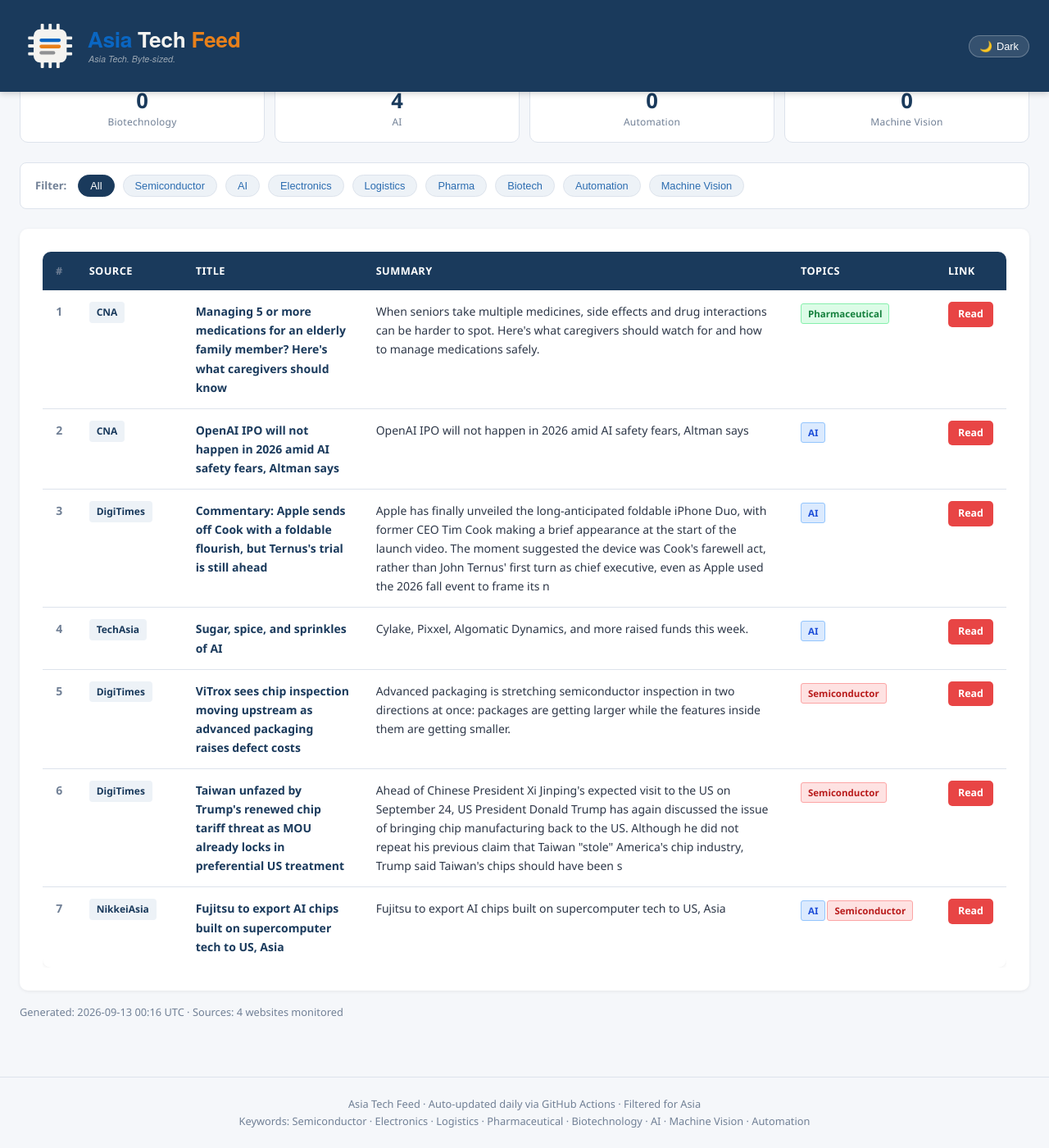
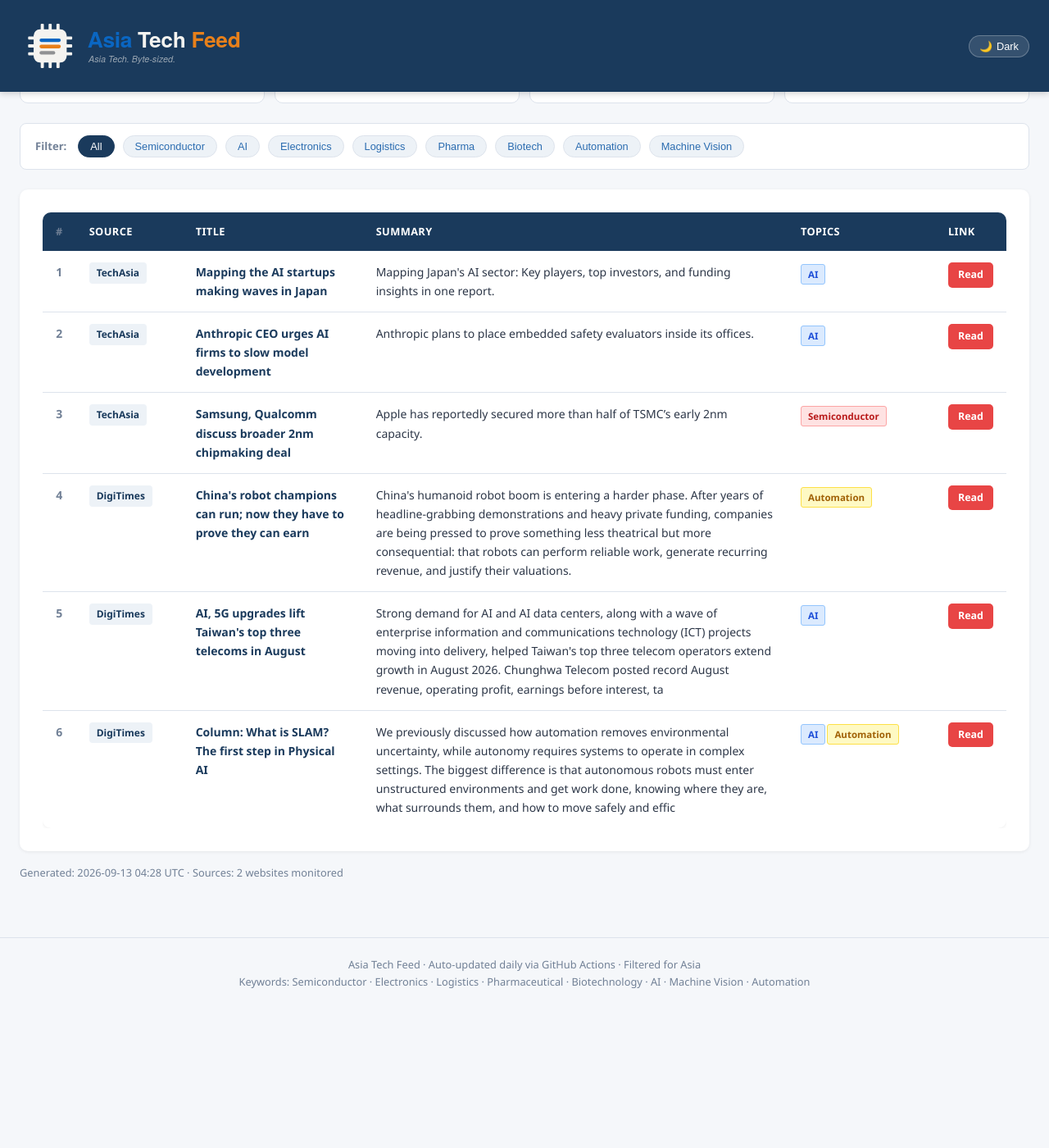
Before and after one commit to asiatechfeed/Asia-Tech-Feed, a Jekyll site: the page built from _posts/2026-09-13-asia-tech-news-digest.md, in a window 1280 px wide and 1400 px high, scrolled down 571 px. Shown: the whole window at 82% size. Built offline with Jekyll 4.4.1, drawn with Linux system fonts in a browser that asks for light colours; a script that is not in the unit is left out; after the commit the page ends 1801 px from its top, so only the background shows below that; some of the changed text lies outside the part shown.

Commit message:
📰 News digest 2026-09-13 (6 articles)

```diff
--- a/_posts/2026-09-13-asia-tech-news-digest.md
+++ b/_posts/2026-09-13-asia-tech-news-digest.md
@@ -1,16 +1,16 @@
 ---
 layout: post
 title: "Asia Tech News Digest - September 13, 2026"
-date: 2026-09-13 08:16:47 +0800
-articles_count: 7
-sources_count: 4
-sources: ["CNA", "DigiTimes", "NikkeiAsia", "TechAsia"]
+date: 2026-09-13 12:28:11 +0800
+articles_count: 6
+sources_count: 2
+sources: ["DigiTimes", "TechAsia"]
 csv_file: /assets/data/news-2026-09-13.tsv
-featured_title: "Managing 5 or more medications for an elderly family member? Here's what caregivers should know"
-featured_url: "https://www.channelnewsasia.com/wellness/senior-multiple-medications-caregiver-safety-6364221"
-featured_source: "CNA"
-featured_summary: "When seniors take multiple medicines, side effects and drug interactions can be harder to spot. Here's what caregivers should watch for and how to manage medications safely."
-featured_image: "https://dam.mediacorp.sg/image/upload/s--qYAvmvKp--/c_crop,h_1125,w_2000,x_0,y_208/c_fill,g_auto,h_676,w_1200/f_auto,q_auto/v1/mediacorp/cna/image/2026/09/05/senior-multiple-medications-caregiver-safety-1.jpg?itok=Wc5u8FnL"
+featured_title: "Mapping the AI startups making waves in Japan"
+featured_url: "https://www.techinasia.com/visual-story/mapping-japans-leading-ai-startups"
+featured_source: "TechAsia"
+featured_summary: "Mapping Japan's AI sector: Key players, top investors, and funding insights in one report."
+featured_image: ""
 ---
 
 <table class="news-table">
@@ -27,59 +27,51 @@ featured_image: "https://dam.mediacorp.sg/image/upload/s--qYAvmvKp--/c_crop,h_11
 <tbody>
 <tr>
   <td class="col-num">1</td>
-  <td class="col-source"><span class="source-badge">CNA</span></td>
-  <td class="col-title"><span class="article-title">Managing 5 or more medications for an elderly family member? Here's what caregivers should know</span></td>
-  <td class="col-summary">When seniors take multiple medicines, side effects and drug interactions can be harder to spot. Here's what caregivers should watch for and how to manage medications safely.</td>
-  <td class="col-tags"><span class="tag bio">Pharmaceutical</span></td>
-  <td class="col-link"><a class="btn-link" href="https://www.channelnewsasia.com/wellness/senior-multiple-medications-caregiver-safety-6364221" target="_blank" rel="noopener">Read</a></td>
+  <td class="col-source"><span class="source-badge">TechAsia</span></td>
+  <td class="col-title"><span class="article-title">Mapping the AI startups making waves in Japan</span></td>
+  <td class="col-summary">Mapping Japan's AI sector: Key players, top investors, and funding insights in one report.</td>
+  <td class="col-tags"><span class="tag ai">AI</span></td>
+  <td class="col-link"><a class="btn-link" href="https://www.techinasia.com/visual-story/mapping-japans-leading-ai-startups" target="_blank" rel="noopener">Read</a></td>
 </tr>
 <tr>
   <td class="col-num">2</td>
-  <td class="col-source"><span class="source-badge">CNA</span></td>
-  <td class="col-title"><span class="article-title">OpenAI IPO will not happen in 2026 amid AI safety fears, Altman says</span></td>
-  <td class="col-summary">OpenAI IPO will not happen in 2026 amid AI safety fears, Altman says</td>
+  <td class="col-source"><span class="source-badge">TechAsia</span></td>
+  <td class="col-title"><span class="article-title">Anthropic CEO urges AI firms to slow model development</span></td>
+  <td class="col-summary">Anthropic plans to place embedded safety evaluators inside its offices.</td>
   <td class="col-tags"><span class="tag ai">AI</span></td>
-  <td class="col-link"><a class="btn-link" href="https://www.channelnewsasia.com/business/openai-ipo-will-not-happen-in-2026-amid-ai-safety-fears-altman-says-6380731" target="_blank" rel="noopener">Read</a></td>
+  <td class="col-link"><a class="btn-link" href="https://www.techinasia.com/anthropic-plans-more-enterprise-control-over-ai-data" target="_blank" rel="noopener">Read</a></td>
 </tr>
 <tr>
   <td class="col-num">3</td>
-  <td class="col-source"><span class="source-badge">DigiTimes</span></td>
-  <td class="col-title"><span class="article-title">Commentary: Apple sends off Cook with a foldable flourish, but Ternus's trial is still ahead</span></td>
-  <td class="col-summary">Apple has finally unveiled the long-anticipated foldable iPhone Duo, with former CEO Tim Cook making a brief appearance at the start of the launch video. The moment suggested the device was Cook's farewell act, rather than John Ternus' first turn as chief executive, even as Apple used the 2026 fall event to frame its n</td>
-  <td class="col-tags"><span class="tag ai">AI</span></td>
-  <td class="col-link"><a class="btn-link" href="https://www.digitimes.com/news/a20260911PD227/apple-iphone-foldable-ceo-tim-cook.html" target="_blank" rel="noopener">Read</a></td>
+  <td class="col-source"><span class="source-badge">TechAsia</span></td>
+  <td class="col-title"><span class="article-title">Samsung, Qualcomm discuss broader 2nm chipmaking deal</span></td>
+  <td class="col-summary">Apple has reportedly secured more than half of TSMC’s early 2nm capacity.</td>
+  <td class="col-tags"><span class="tag semi">Semiconductor</span></td>
+  <td class="col-link"><a class="btn-link" href="https://www.techinasia.com/samsung-electronics-shares-jump-union-suspends-strike" target="_blank" rel="noopener">Read</a></td>
 </tr>
 <tr>
   <td class="col-num">4</td>
-  <td class="col-source"><span class="source-badge">TechAsia</span></td>
-  <td class="col-title"><span class="article-title">Sugar, spice, and sprinkles of AI</span></td>
-  <td class="col-summary">Cylake, Pixxel, Algomatic Dynamics, and more raised funds this week.</td>
-  <td class="col-tags"><span class="tag ai">AI</span></td>
-  <td class="col-link"><a class="btn-link" href="https://www.techinasia.com/sugar-spice-and-sprinkles-of-ai" target="_blank" rel="noopener">Read</a></td>
+  <td class="col-source"><span class="source-badge">DigiTimes</span></td>
+  <td class="col-title"><span class="article-title">China's robot champions can run; now they have to prove they can earn</span></td>
+  <td class="col-summary">China's humanoid robot boom is entering a harder phase. After years of headline-grabbing demonstrations and heavy private funding, companies are being pressed to prove something less theatrical but more consequential: that robots can perform reliable work, generate recurring revenue, and justify their valuations.</td>
+  <td class="col-tags"><span class="tag auto">Automation</span></td>
+  <td class="col-link"><a class="btn-link" href="https://www.digitimes.com/news/a20260911VL212/robot-revenue-robotics-ipo-funding.html" target="_blank" rel="noopener">Read</a></td>
 </tr>
 <tr>
   <td class="col-num">5</td>
   <td class="col-source"><span class="source-badge">DigiTimes</span></td>
-  <td class="col-title"><span class="article-title">ViTrox sees chip inspection moving upstream as advanced packaging raises defect costs</span></td>
-  <td class="col-summary">Advanced packaging is stretching semiconductor inspection in two directions at once: packages are getting larger while the features inside them are getting smaller.</td>
-  <td class="col-tags"><span class="tag semi">Semiconductor</span></td>
-  <td class="col-link"><a class="btn-link" href="https://www.digitimes.com/news/a20260911VL230/inspection-packaging-production-equipment-taiwan.html" target="_blank" rel="noopener">Read</a></td>
+  <td class="col-title"><span class="article-title">AI, 5G upgrades lift Taiwan's top three telecoms in August</span></td>
+  <td class="col-summary">Strong demand for AI and AI data centers, along with a wave of enterprise information and communications technology (ICT) projects moving into delivery, helped Taiwan's top three telecom operators extend growth in August 2026. Chunghwa Telecom posted record August revenue, operating profit, earnings before interest, ta</td>
+  <td class="col-tags"><span class="tag ai">AI</span></td>
+  <td class="col-link"><a class="btn-link" href="https://www.digitimes.com/news/a20260911PD206/demand-revenue-5g-taiwan-growth.html" target="_blank" rel="noopener">Read</a></td>
 </tr>
 <tr>
   <td class="col-num">6</td>
   <td class="col-source"><span class="source-badge">DigiTimes</span></td>
-  <td class="col-title"><span class="article-title">Taiwan unfazed by Trump's renewed chip tariff threat as MOU already locks in preferential US treatment</span></td>
-  <td class="col-summary">Ahead of Chinese President Xi Jinping's expected visit to the US on September 24, US President Donald Trump has again discussed the issue of bringing chip manufacturing back to the US. Although he did not repeat his previous claim that Taiwan "stole" America's chip industry, Trump said Taiwan's chips should have been s</td>
-  <td class="col-tags"><span class="tag semi">Semiconductor</span></td>
-  <td class="col-link"><a class="btn-link" href="https://www.digitimes.com/news/a20260910PD246/taiwan-xi-jinping-donald-trump-manufacturing-semiconductors.html" target="_blank" rel="noopener">Read</a></td>
-</tr>
-<tr>
-  <td class="col-num">7</td>
-  <td class="col-source"><span class="source-badge">NikkeiAsia</span></td>
-  <td class="col-title"><span class="article-title">Fujitsu to export AI chips built on supercomputer tech to US, Asia</span></td>
-  <td class="col-summary">Fujitsu to export AI chips built on supercomputer tech to US, Asia</td>
-  <td class="col-tags"><span class="tag ai">AI</span><span class="tag semi">Semiconductor</span></td>
-  <td class="col-link"><a class="btn-link" href="https://asia.nikkei.com/business/tech/semiconductors/fujitsu-to-export-ai-chips-built-on-supercomputer-tech-to-us-asia" target="_blank" rel="noopener">Read</a></td>
+  <td class="col-title"><span class="article-title">Column: What is SLAM? The first step in Physical AI</span></td>
+  <td class="col-summary">We previously discussed how automation removes environmental uncertainty, while autonomy requires systems to operate in complex settings. The biggest difference is that autonomous robots must enter unstructured environments and get work done, knowing where they are, what surrounds them, and how to move safely and effic</td>
+  <td class="col-tags"><span class="tag ai">AI</span><span class="tag auto">Automation</span></td>
+  <td class="col-link"><a class="btn-link" href="https://www.digitimes.com/news/a20260909PD215/automation-3d.html" target="_blank" rel="noopener">Read</a></td>
 </tr>
 </tbody>
 </table>
```
Also changed, not shown: _data/seen_urls.json (+7 -1 lines), _digest_meta.json (+23 -25 lines), assets/data/news-2026-09-13.tsv (+6 -7 lines), assets/data/search-index.json.
